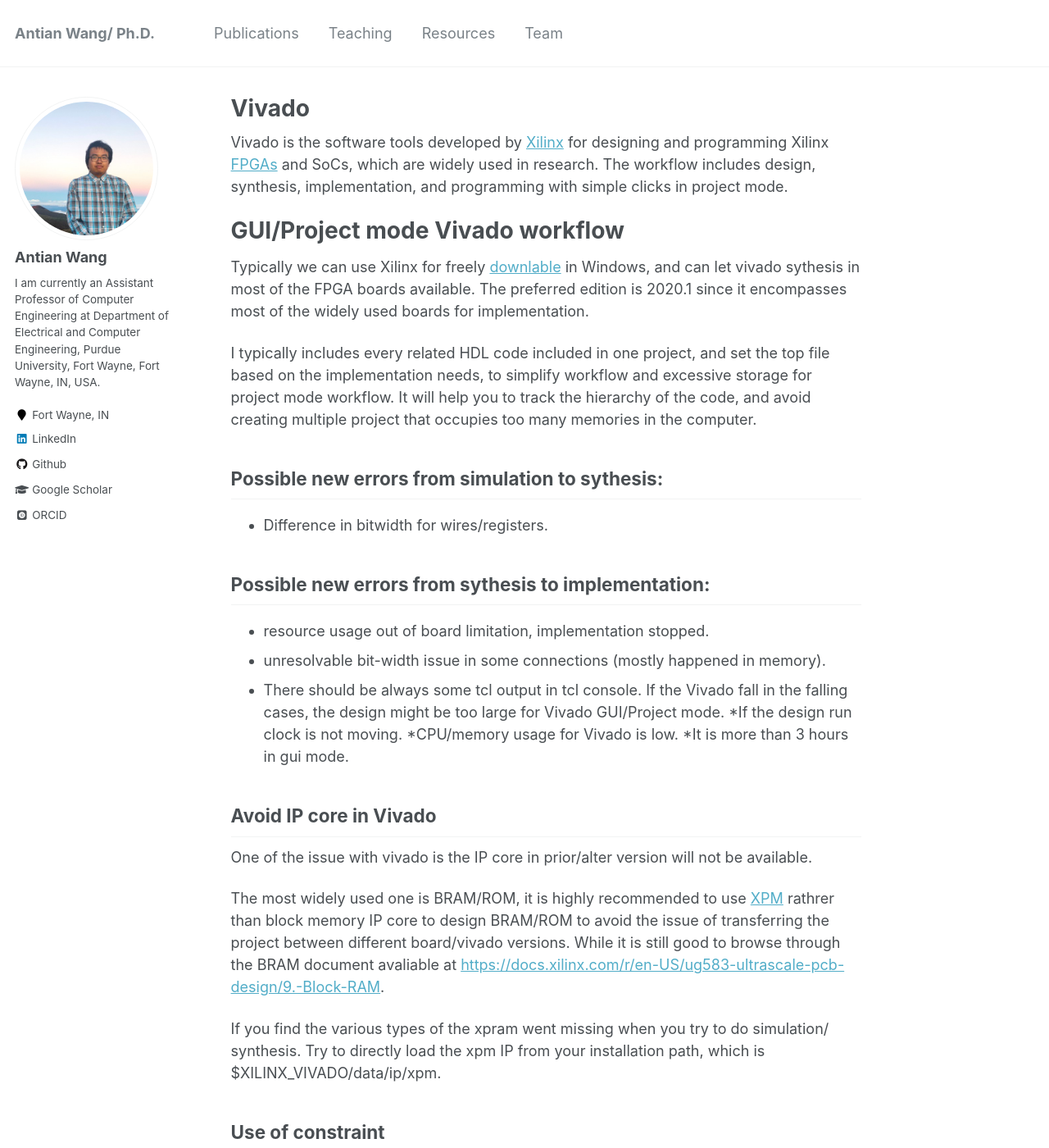
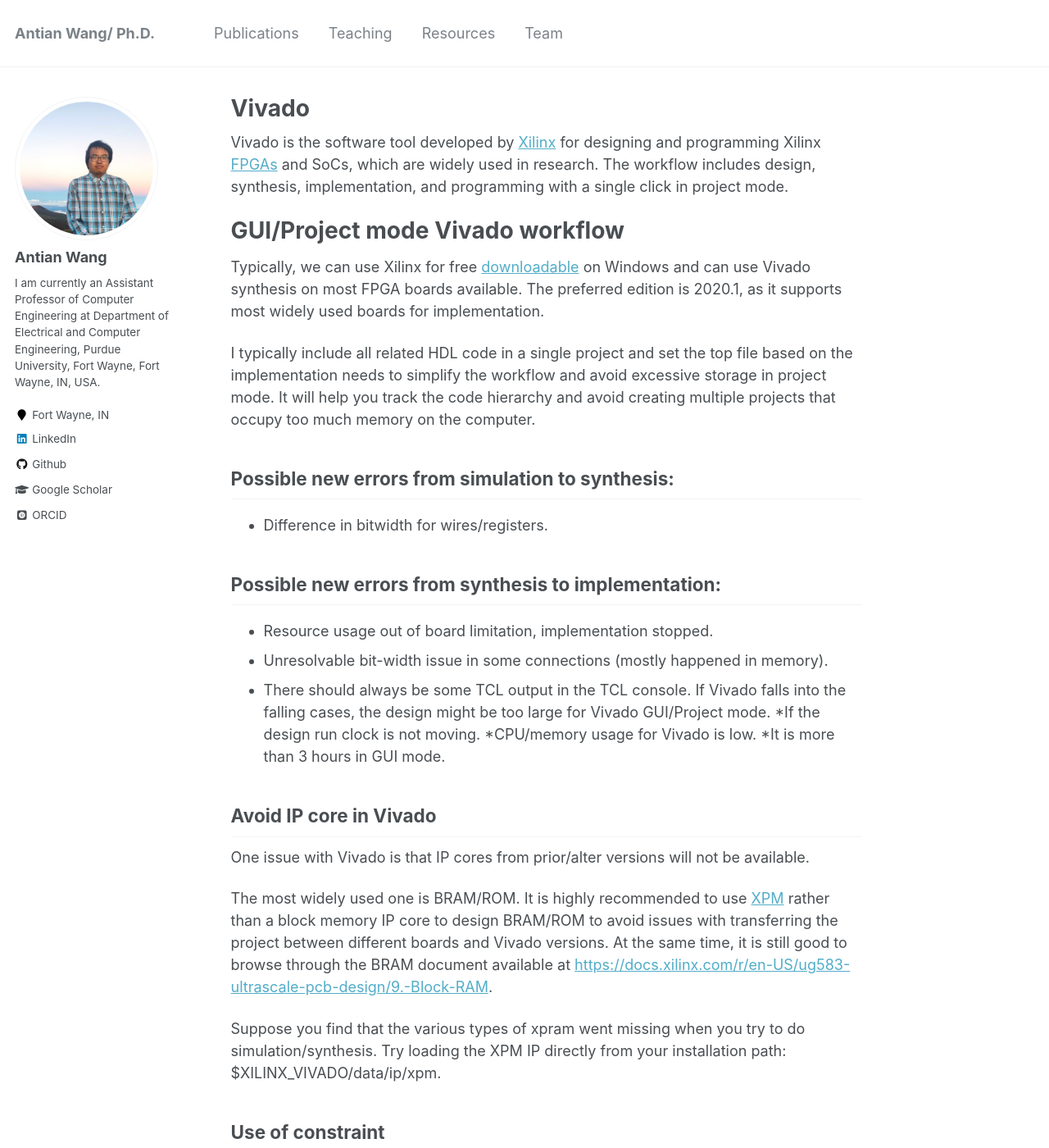
Before and after one commit to wangantian/wangantian.github.io, a Jekyll site: the page built from _resources/vivado_usage.md, in a window 1280 px wide and 1400 px high. Shown: the whole window at 82% size. Built offline with Jekyll 4.4.1, drawn with Linux system fonts in a browser that asks for light colours; some web fonts are replaced; some of the changed text lies outside the part shown.

Commit message:
Update vivado_usage.md

````diff
--- a/_resources/vivado_usage.md
+++ b/_resources/vivado_usage.md
@@ -5,50 +5,50 @@ author_profile: true
 redirect_from:
   - /vivado.html
 ---
-Vivado is the software tools developed by [Xilinx](https://www.xilinx.com/products/silicon-devices/fpga.html) for designing and programming Xilinx [FPGAs](https://www.xilinx.com/products/silicon-devices/fpga/what-is-an-fpga.html) and SoCs, which are widely used in research. The workflow includes design, synthesis, implementation, and programming with simple clicks in project mode.
+Vivado is the software tool developed by [Xilinx](https://www.xilinx.com/products/silicon-devices/fpga.html) for designing and programming Xilinx [FPGAs](https://www.xilinx.com/products/silicon-devices/fpga/what-is-an-fpga.html) and SoCs, which are widely used in research. The workflow includes design, synthesis, implementation, and programming with a single click in project mode.
 
 # GUI/Project mode Vivado workflow
 
-Typically we can use Xilinx for freely [downlable](https://www.xilinx.com/support/download.html) in Windows, and can let vivado sythesis in most of the FPGA boards available. The preferred edition is 2020.1 since it encompasses most of the widely used boards for implementation.
+Typically, we can use Xilinx for free [downloadable](https://www.xilinx.com/support/download.html) on Windows and can use Vivado synthesis on most FPGA boards available. The preferred edition is 2020.1, as it supports most widely used boards for implementation.
 
-I typically includes every related HDL code included in one project, and set the top file based on the implementation needs, to simplify workflow and excessive storage for project mode workflow. It will help you to track the hierarchy of the code, and avoid creating multiple project that occupies too many memories in the computer.
+I typically include all related HDL code in a single project and set the top file based on the implementation needs to simplify the workflow and avoid excessive storage in project mode. It will help you track the code hierarchy and avoid creating multiple projects that occupy too much memory on the computer.
 
-## Possible new errors from simulation to sythesis:
+## Possible new errors from simulation to synthesis:
 * Difference in bitwidth for wires/registers.
 
-## Possible new errors from sythesis to implementation:
-* resource usage out of board limitation, implementation stopped.
-* unresolvable bit-width issue in some connections (mostly happened in memory).
-* There should be always some tcl output in tcl console. If the Vivado fall in the falling cases, the design might be too large for Vivado GUI/Project mode.
+## Possible new errors from synthesis to implementation:
+* Resource usage out of board limitation, implementation stopped.
+* Unresolvable bit-width issue in some connections (mostly happened in memory).
+* There should always be some TCL output in the TCL console. If Vivado falls into the falling cases, the design might be too large for Vivado GUI/Project mode.
 	*If the design run clock is not moving.
 	*CPU/memory usage for Vivado is low.
-	*It is more than 3 hours in gui mode.
+	*It is more than 3 hours in GUI mode.
 
 ## Avoid IP core in Vivado
-One of the issue with vivado is the IP core in prior/alter version will not be available.
+One issue with Vivado is that IP cores from prior/alter versions will not be available.
 
-The most widely used one is BRAM/ROM, it is highly recommended to use [XPM](https://docs.xilinx.com/r/en-US/ug974-vivado-ultrascale-libraries/XPM_MEMORY_TDPRAM) rathrer than block memory IP core to design BRAM/ROM to avoid the issue of transferring the project between different board/vivado versions. While it is still good to browse through the BRAM document avaliable at [https://docs.xilinx.com/r/en-US/ug583-ultrascale-pcb-design/9.-Block-RAM](https://docs.xilinx.com/r/en-US/ug583-ultrascale-pcb-design/9.-Block-RAM).
+The most widely used one is BRAM/ROM. It is highly recommended to use [XPM](https://docs.xilinx.com/r/en-US/ug974-vivado-ultrascale-libraries/XPM_MEMORY_TDPRAM) rather than a block memory IP core to design BRAM/ROM to avoid issues with transferring the project between different boards and Vivado versions. At the same time, it is still good to browse through the BRAM document available at [https://docs.xilinx.com/r/en-US/ug583-ultrascale-pcb-design/9.-Block-RAM](https://docs.xilinx.com/r/en-US/ug583-ultrascale-pcb-design/9.-Block-RAM).
 
-If you find the various types of the xpram went missing when you try to do simulation/ synthesis. Try to directly load the xpm IP from your installation path, which is $XILINX_VIVADO/data/ip/xpm.
+Suppose you find that the various types of xpram went missing when you try to do simulation/synthesis. Try loading the XPM IP directly from your installation path: $XILINX_VIVADO/data/ip/xpm.
 
 ## Use of constraint
-Clock signals and set false paths for reset signal are the major constraints we used for FPGA implementation.
+Clock signals and set false paths for the reset signal are the major constraints we used for FPGA implementation.
 It can be set by following the tutorial here [https://docs.xilinx.com/r/en-US/ug903-vivado-using-constraints/Timing-Constraints](https://docs.xilinx.com/r/en-US/ug903-vivado-using-constraints/Timing-Constraints)
-You need to set it before running the implementation to allow good power estimation. If we don't set it beforehand, the power may stay 50W, but if we set it, it may be around 5W.
+You need to set it before running the implementation to allow good power estimation. If we don't set it beforehand, the power may stay at 50W, but if we do, it may be around 5W.
 
-Another set of constraints lies in the pin assignment, which could be done by modifying the example pin layout file for the individual project purpose. The tutorial in [https://docs.xilinx.com/r/en-US/ug903-vivado-using-constraints/Pin-Assignment](https://docs.xilinx.com/r/en-US/ug903-vivado-using-constraints/Pin-Assignment) is a good starting point.
+Another set of constraints lies in the pin assignment, which can be handled by modifying the example pin layout file for the individual project. The tutorial in [https://docs.xilinx.com/r/en-US/ug903-vivado-using-constraints/Pin-Assignment](https://docs.xilinx.com/r/en-US/ug903-vivado-using-constraints/Pin-Assignment) is a good starting point.
 
 ## Family-wise/board wise difference
-Though all FPGA boards available in Xilinx Vivado are called FPGA, there possiblly have signifcant differences between their performances based on the size of design. Typically [Artix-7 board AC701](https://www.xilinx.com/products/boards-and-kits/ek-a7-ac701-g.html) may have inferior performance to [Ultrascale family](https://www.xilinx.com/products/technology/ultrascale.html). Some boards with different layout could also contribute performance differences.
+Although all FPGA boards in Xilinx Vivado are called FPGA, they may differ significantly in performance depending on the size of the design. Typically, the [Artix-7 board AC701](https://www.xilinx.com/products/boards-and-kits/ek-a7-ac701-g.html) may have inferior performance compared to the [Ultrascale family](https://www.xilinx.com/products/technology/ultrascale.html). Some boards with different layouts could also contribute to performance differences.
 
 ## Attribute
-It is not recommended to use attributes in Xilinx given its generalibility to cross-platform, ASIC design. It has limited help. You may refer to the document here for this feature [https://docs.xilinx.com/r/en-US/ug901-vivado-synthesis/Synthesis-Attributes](https://docs.xilinx.com/r/en-US/ug901-vivado-synthesis/Synthesis-Attributes)
-I only use "don't touch" for board-level functionality checks. I don't recommend read through it if you already can reach the timing requirements.
+It is not recommended to use attributes in Xilinx, given their limited generalizability to cross-platform ASIC design. It has limited help. You may refer to the document here for this feature [https://docs.xilinx.com/r/en-US/ug901-vivado-synthesis/Synthesis-Attributes](https://docs.xilinx.com/r/en-US/ug901-vivado-synthesis/Synthesis-Attributes)
+I only use "don't touch" for board-level functionality checks. I don't recommend reading through it if you already can reach the timing requirements.
 
 ## Use of TCL script:
-Clicking the menus in GUI/Project mode could be devastating. Use of the TCL script can avoid the long waiting time after the design implementation is completed.
+Clicking the menus in GUI/Project mode could be devastating. Using the TCL script can avoid the long wait time after design implementation is complete.
 
-[Here](https://wangantian.github.io/files/finalstep.tcl) is the example TCL file we typically used. Xilinx also provide [TCL reference]() for exploration
+[Here](https://wangantian.github.io/files/finalstep.tcl) is the example TCL file we typically use. Xilinx also provides [TCL reference]() for exploration
 
 # Non-project mode Vivado workflow in Linux
 ```bash
````
